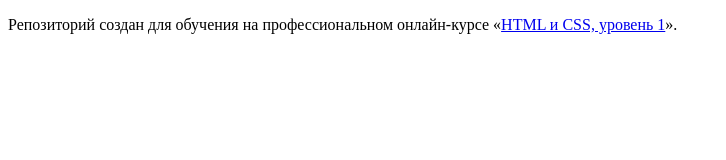
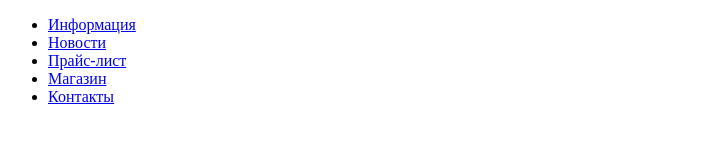
Before and after one commit to ishimuru/1079551-barbershop-25, a plain HTML site: page index.html in a window 1280 px wide. Shown: the whole page, without its empty margins (0-726 px from the left). Drawn offline with Linux system fonts and the light colour scheme.

Commit message:
верстка

```diff
--- a/index.html
+++ b/index.html
@@ -5,8 +5,16 @@
     <title>HTML Academy: Барбершоп</title>
   </head>
   <body>
-
-    <p>Репозиторий создан для обучения на профессиональном онлайн‑курсе «<a href="https://htmlacademy.ru/intensive/htmlcss">HTML и CSS, уровень 1</a>».</p>
-
+    <header class="main-header">
+      <nav class="main-navigation">
+        <ul class="site-navigation">
+          <li><a href="info.html">Информация</a></li>
+          <li><a href="#">Новости</a></li>
+          <li><a href="#">Прайс-лист</a></li>
+          <li><a href="#">Магазин</a></li>
+          <li><a href="#">Контакты</a></li>
+        </ul>
+      </nav>
+    </header>
   </body>
 </html>
```
